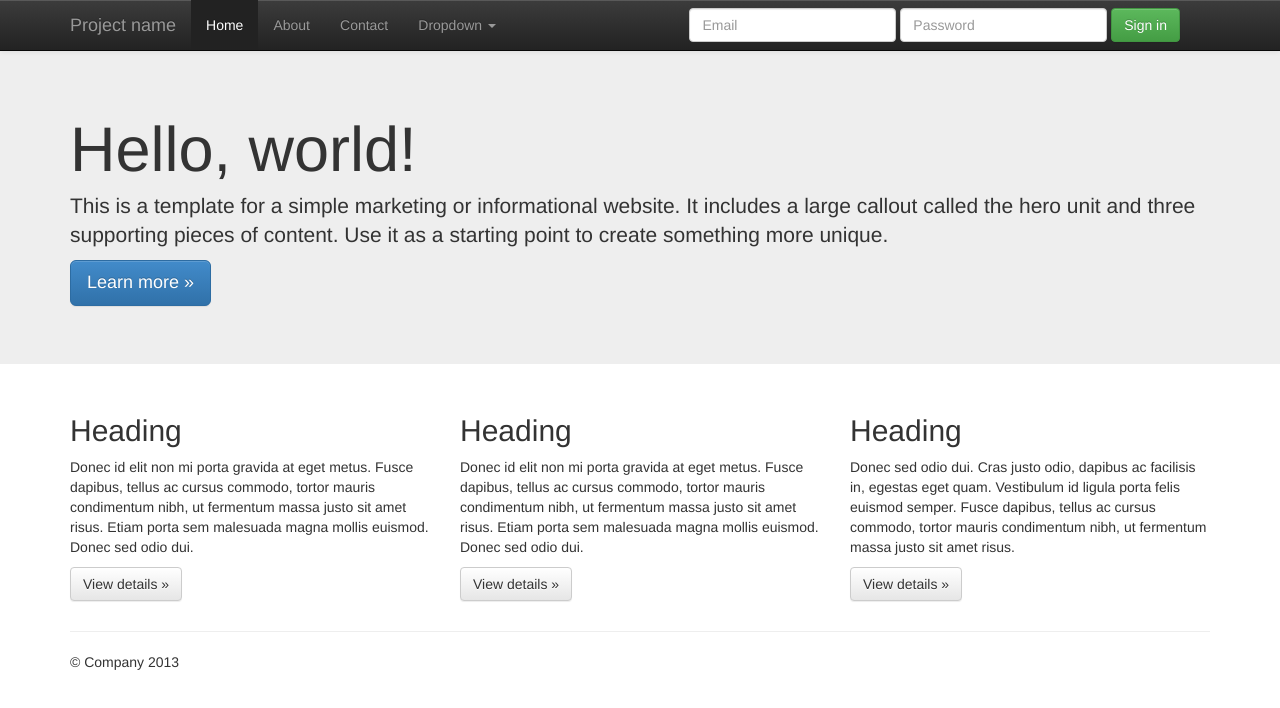
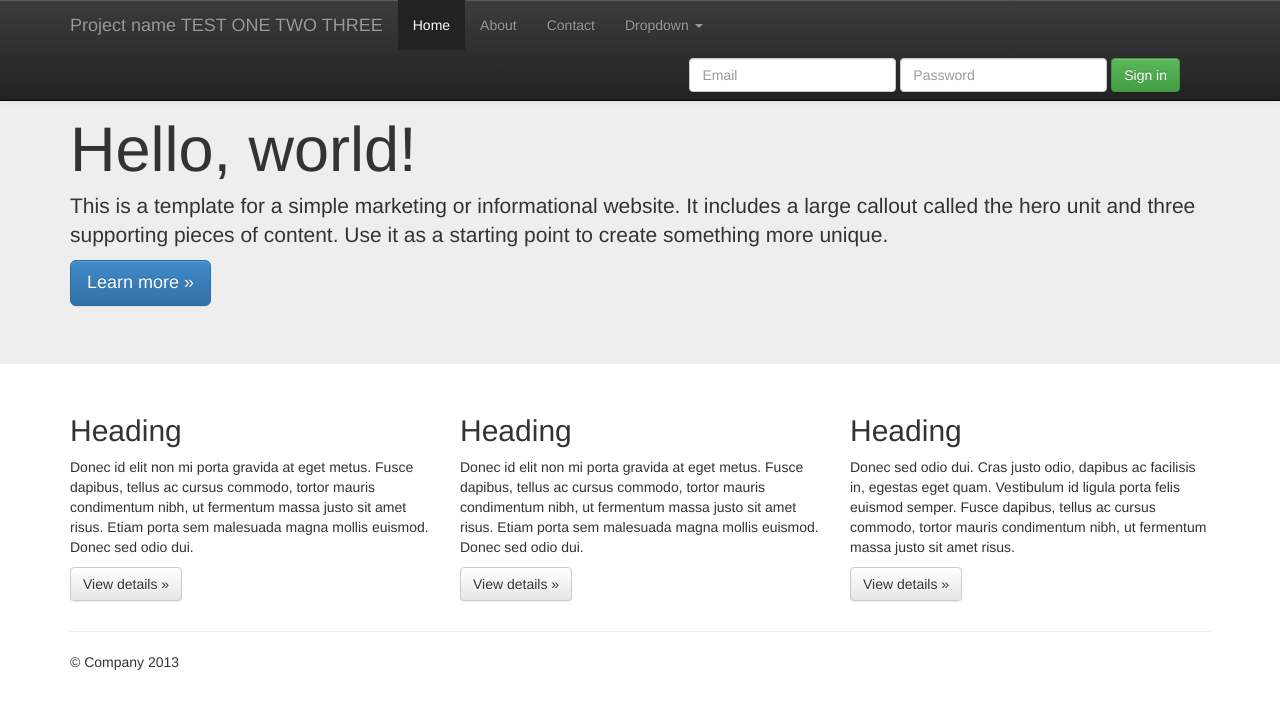
Before and after one commit to laststraw/bootstrap_template, a plain HTML site: page index.html in a window 1280 px wide. Drawn offline with nearby package versions, Linux system fonts and the light colour scheme.

Commit message:
Added test one two three.

```diff
--- a/index.html
+++ b/index.html
@@ -38,7 +38,7 @@
             <span class="icon-bar"></span>
             <span class="icon-bar"></span>
           </button>
-          <a class="navbar-brand" href="#">Project name</a>
+          <a class="navbar-brand" href="#">Project name TEST ONE TWO THREE</a>
         </div>
         <div class="navbar-collapse collapse">
           <ul class="nav navbar-nav">
```
